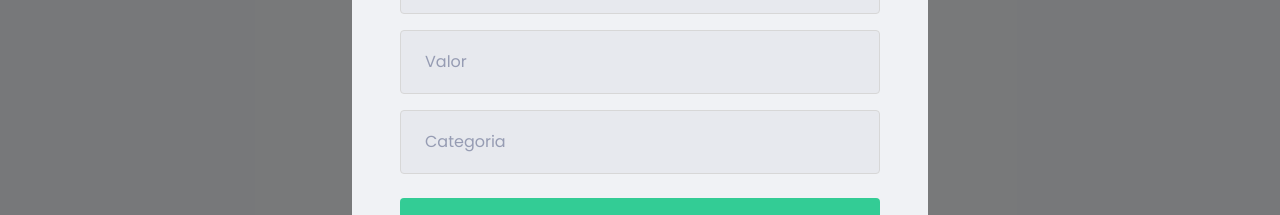
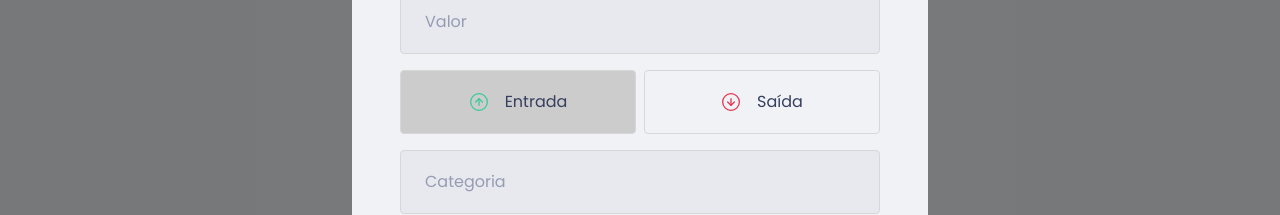
Before and after one commit to eduardojigub/dtmoney-ignite, a React (Create React App) app: page / in a window 1280 px wide. Both pictures are taken after a click on the button "Nova Transação". Shown: the part 328-543 px from the top of the page. Built offline with nearby package versions, Linux system fonts and the light colour scheme; what miragejs would draw is missing.

Commit message:
feat: add isActive on modal buttons

```diff
--- a/src/components/NewTransactionModal/index.tsx
+++ b/src/components/NewTransactionModal/index.tsx
@@ -1,6 +1,9 @@
+import { useState } from 'react';
 import Modal from 'react-modal';
 import closeImg from '../../assets/close.svg';
-import { Container } from './styles';
+import incomeImg from '../../assets/income.svg';
+import outcomeImg from '../../assets/outcome.svg';
+import { Container, TransactionTypeContainer, RadioBox } from './styles';
 
 interface NewTransactionModalProps {
   isOpen: boolean;
@@ -13,6 +16,12 @@
   isOpen,
   onRequestClose,
 }: NewTransactionModalProps) {
+  const [type, setType] = useState('deposit');
+
+  //   function handleTransactionType(type: 'deposit' | 'withdraw') {
+  //     setType(type);
+  //   }
+
   return (
     <Modal
       isOpen={isOpen}
@@ -31,6 +40,25 @@
         <h2>Cadastrar transação</h2>
         <input placeholder="Título" />
         <input type="number" placeholder="Valor" />
+
+        <TransactionTypeContainer>
+          <RadioBox
+            type="button"
+            onClick={() => setType('deposit')}
+            isActive={type === 'deposit'}
+          >
+            <img src={incomeImg} alt="Entrada" />
+            <span>Entrada</span>
+          </RadioBox>
+          <RadioBox
+            type="button"
+            onClick={() => setType('withdraw')}
+            isActive={type === 'withdraw'}
+          >
+            <img src={outcomeImg} alt="Entrada" />
+            <span>Saída</span>
+          </RadioBox>
+        </TransactionTypeContainer>
         <input placeholder="Categoria" />
         <button type="submit">Cadastrar</button>
       </Container>
--- a/src/components/NewTransactionModal/styles.ts
+++ b/src/components/NewTransactionModal/styles.ts
@@ -1,4 +1,8 @@
 import styled from 'styled-components'
+
+interface RadioBoxProps {
+    isActive: boolean;
+}
 
 export const Container = styled.form`
     h2 {
@@ -47,3 +51,39 @@
         }
     }
 `;
+
+export const TransactionTypeContainer = styled.div`
+    margin: 1rem 0;
+    display: grid;
+    grid-template-columns: 1fr 1fr;
+    gap: 0.5rem;
+`
+
+export const RadioBox = styled.button<RadioBoxProps>`
+        height: 4rem;
+        border: 1px solid #d7d7d7;
+        border-radius: 0.25rem;
+
+        background: ${(props) => props.isActive ? '#ccc' : 'transparent'};
+        display: flex;
+        align-items: center;
+        justify-content: center;
+
+
+        img {
+            width: 20px;
+            height: 20px;
+        }
+
+        span {
+            display: inline-block;
+            margin-left: 1rem;
+            font-size: 1rem;
+            color: var(--text-title);
+        }
+        transition: border-color 0.2s;
+
+        &:hover {
+            border-color: #aaa;
+        }
+`
```
